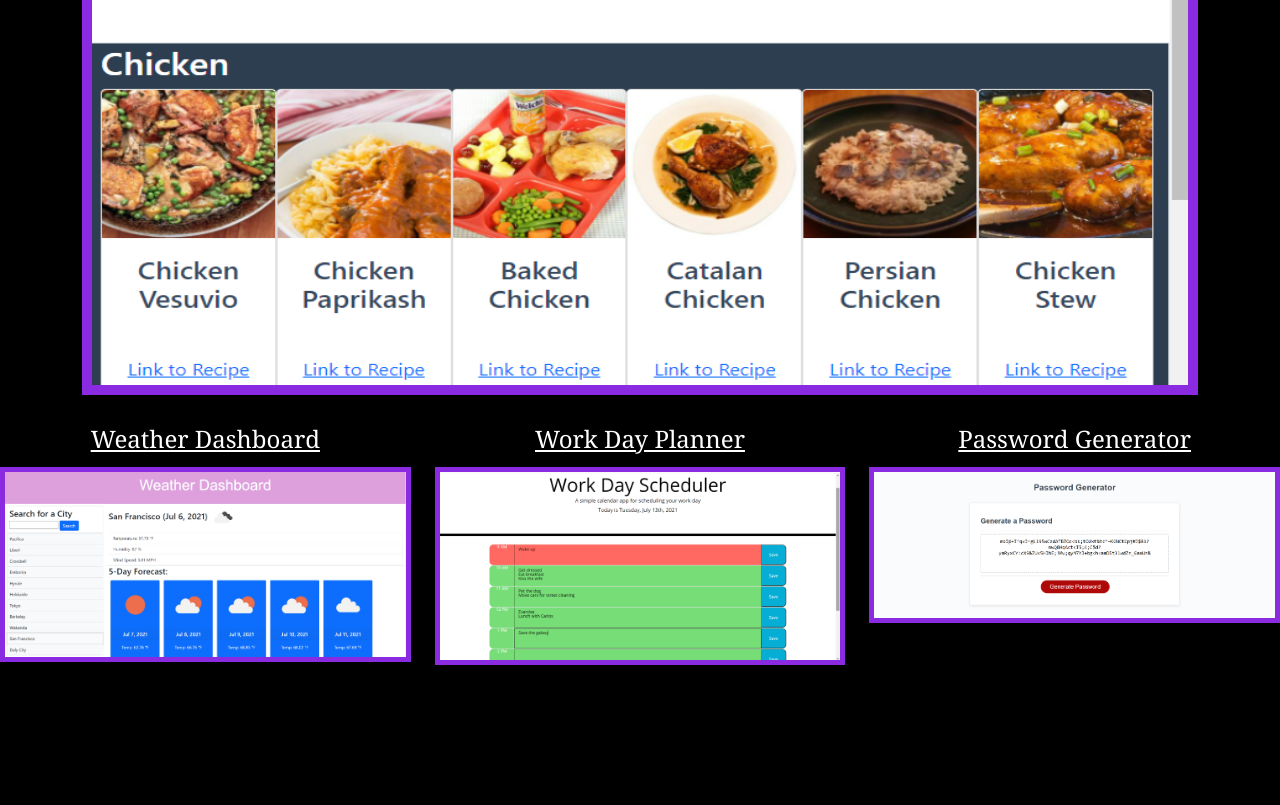
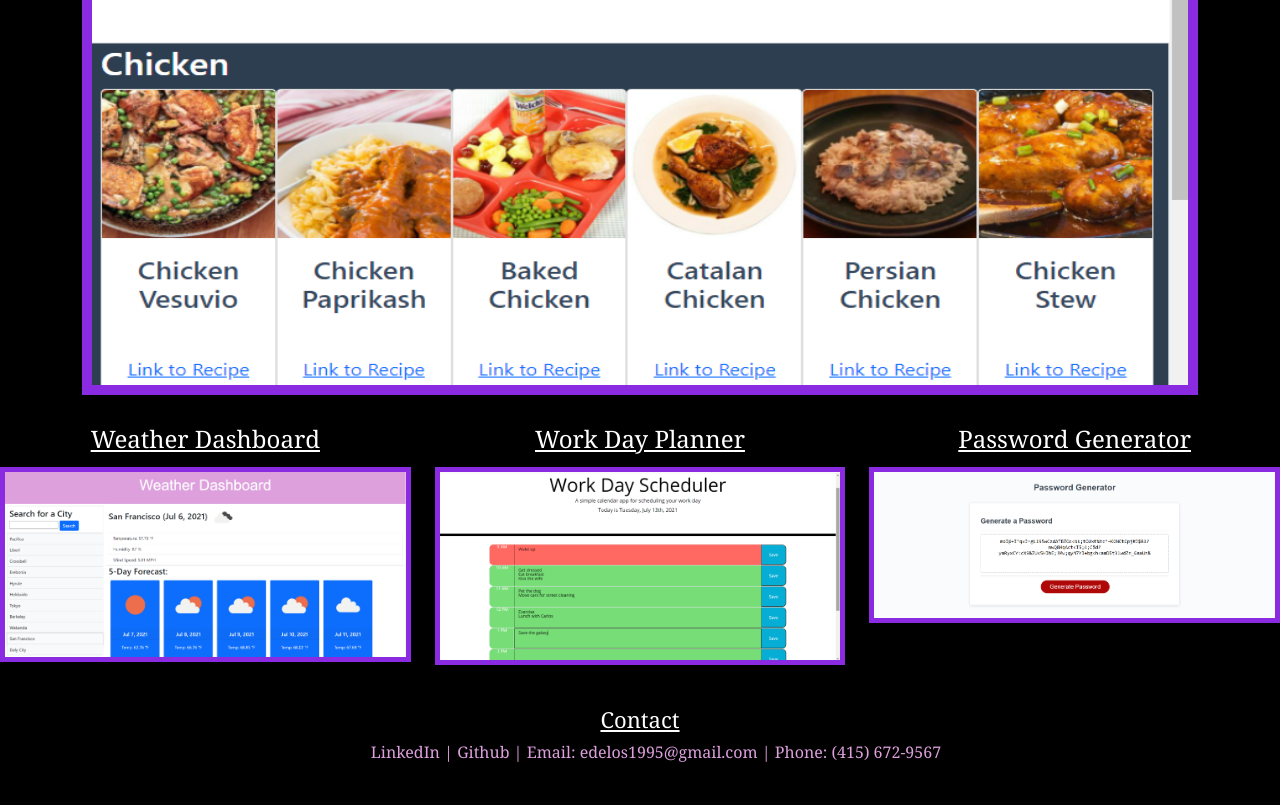
Before and after one commit to EajayD/portfolio-upgrade, a plain HTML site: page index.html in a window 1280 px wide. Shown: the part 1516-2321 px from the top of the page. Before the commit the page ends 2197 px from the top, so only its background shows below. Drawn offline with nearby package versions, Linux system fonts and the light colour scheme.

Commit message:
added contact section, more styling adjustments

```diff
--- a/index.html
+++ b/index.html
@@ -13,7 +13,7 @@
 <body>
     <nav class="navbar navbar-expand-lg navbar-light bg-light">
         <header class="container-fluid">
-          <a class="navbar-brand" href="#">Eajay</a>
+          <a class="navbar-brand" href="#">Eajay Delos Santos</a>
           <button class="navbar-toggler" type="button" data-bs-toggle="collapse" data-bs-target="#navbarNav" aria-controls="navbarNav" aria-expanded="false" aria-label="Toggle navigation">
             <span class="navbar-toggler-icon"></span>
           </button>
@@ -96,6 +96,15 @@
     </section>
 </main>
 
+<footer id="contact">
+    <h4>Contact</h4>
+    <ul>
+        <li><a href="https://www.linkedin.com/in/eajay-delos-santos-912950214/">LinkedIn |</a></li>
+        <li><a href="https://github.com/EajayD">Github |</a></li>
+        <li>Email: edelos1995@gmail.com |</li>
+        <li>Phone: (415) 672-9567</li>
+    </ul>
+</footer>
 
     <script src="https://cdn.jsdelivr.net/npm/bootstrap@5.0.2/dist/js/bootstrap.bundle.min.js"
     integrity="sha384-MrcW6ZMFYlzcLA8Nl+NtUVF0sA7MsXsP1UyJoMp4YLEuNSfAP+JcXn/tWtIaxVXM"
--- a/style.css
+++ b/style.css
@@ -96,3 +96,28 @@ h2 {
 #subsequent img:hover {
     opacity: 0.2;
 }
+
+footer {
+    padding: 25px;
+    text-align: center;
+
+}
+
+footer h4 {
+    font-size: 22px;
+    text-decoration: underline;
+}
+
+footer ul {
+    list-style-type: none;
+}
+
+footer ul li {
+    display: inline-block;
+    color: plum
+}
+
+footer ul li a {
+    text-decoration: none;
+    color: plum;
+}
```
